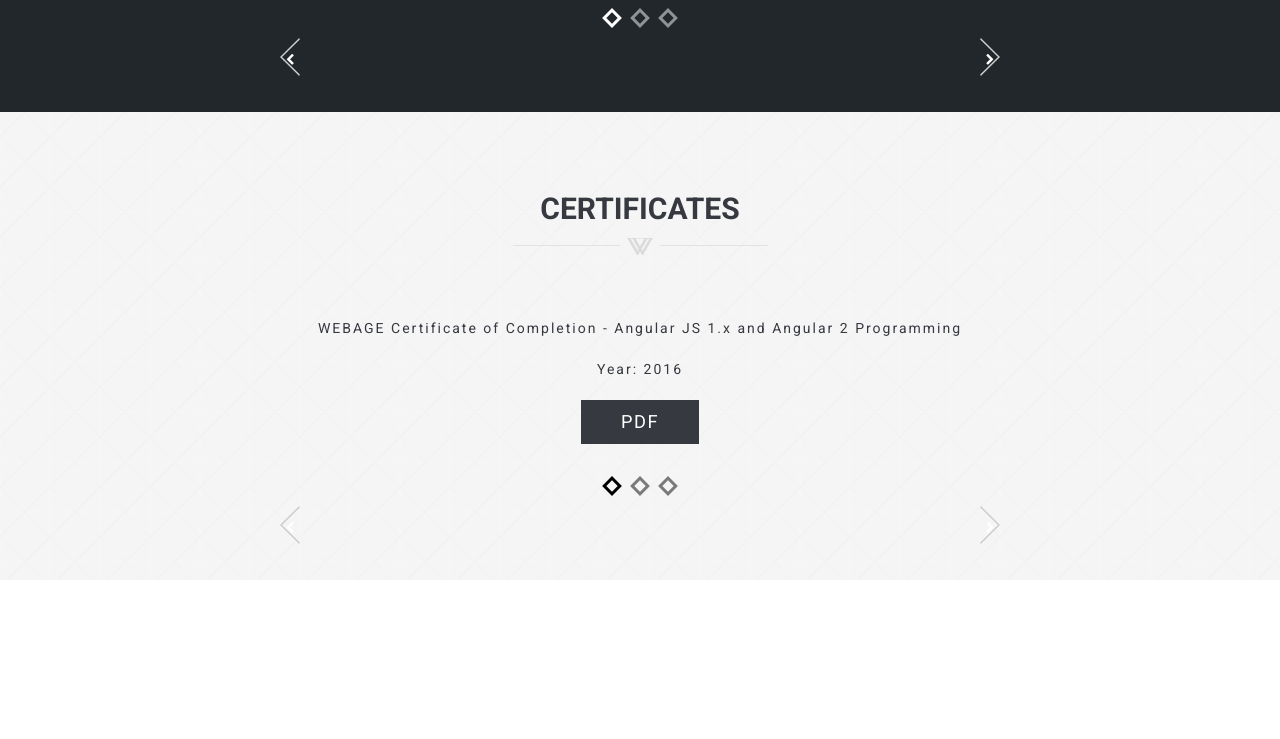
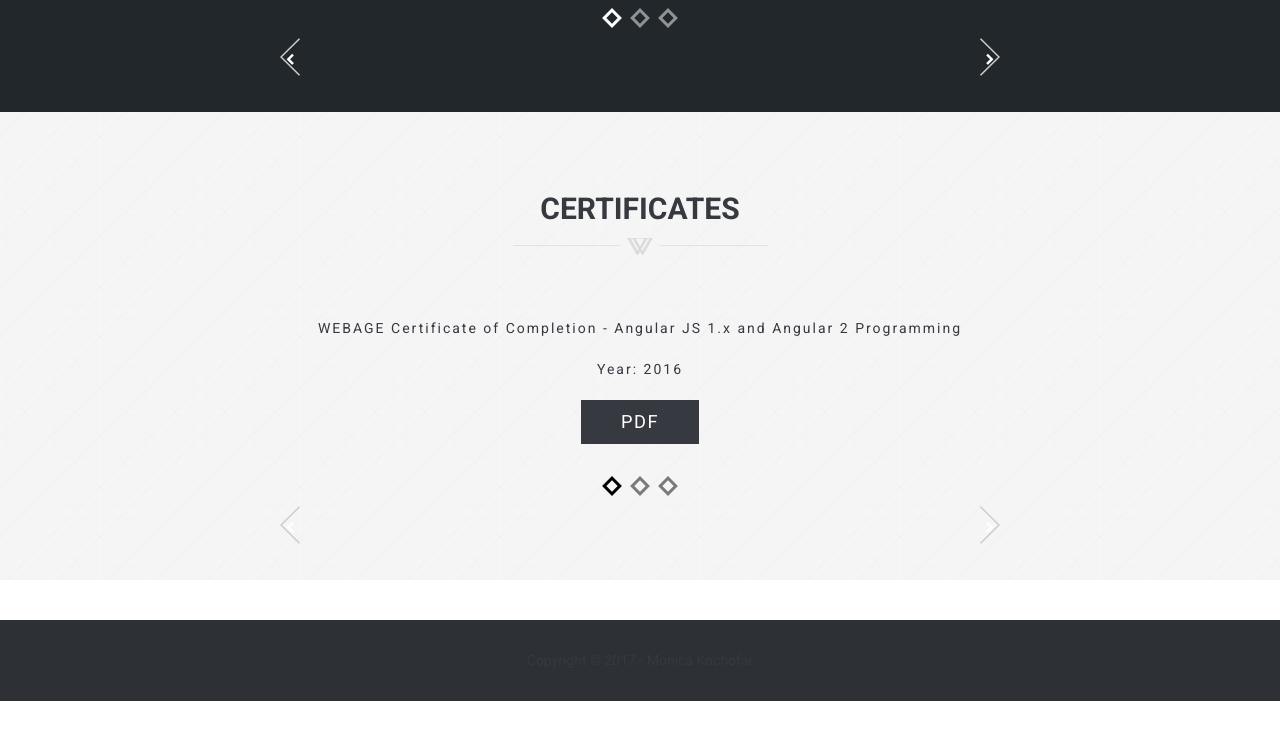
Before and after one commit to monicakoch/git_profile, a plain HTML site: page index.html in a window 1280 px wide. Shown: the part 2272-3011 px from the top of the page. Before the commit the page ends 2942 px from the top, so only its background shows below. Drawn offline with Linux system fonts and the light colour scheme.

Commit message:
adding footer

```diff
--- a/index.html
+++ b/index.html
@@ -747,15 +747,15 @@
 
                         </div> --> <!-- /.row -->
                    <!-- </div> --> <!-- /.container -->
-                <!--</div>
+                <!--</div>-->
 
                 <div class="footer">
                     <div class="container text-center wow fadeIn" data-wow-delay="0.4s">
-                        <p class="copyright">Copyright &copy; 2015 - Designed By <a href="https://www.behance.net/poljakova" class="theme-author">Veronika Poljakova</a> &amp; Developed by <a href="http://www.imransdesign.com/" class="theme-author">Imransdesign</a></p>
+                        <p class="copyright">Copyright &copy; 2017 - Monica Kochofar</p>
                     </div>
                 </div>
 
-            </footer> -->
+            </footer>
             <!-- End footer -->
 
             <a href="#" class="scrolltotop"><i class="fa fa-arrow-up"></i></a> <!-- Scroll to top button -->
```
